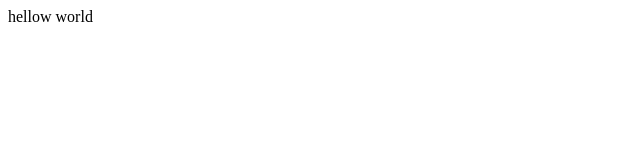
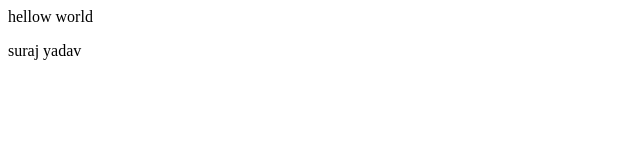
Before and after one commit to suraj-2255/apna-portfolio, a plain HTML site: page index.html in a window 1280 px wide. Shown: the full height of the page, 0-640 px from the left. Drawn offline with Linux system fonts and the light colour scheme.

Commit message:
changes in index.html

```diff
--- a/index.html
+++ b/index.html
@@ -1 +1,2 @@
 <p>hellow world</p>
+<P>suraj yadav</P>
```
